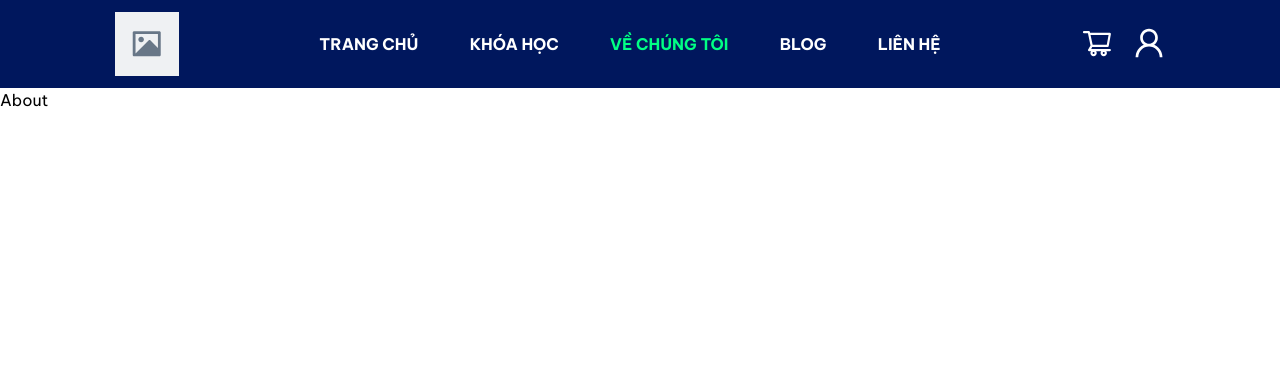
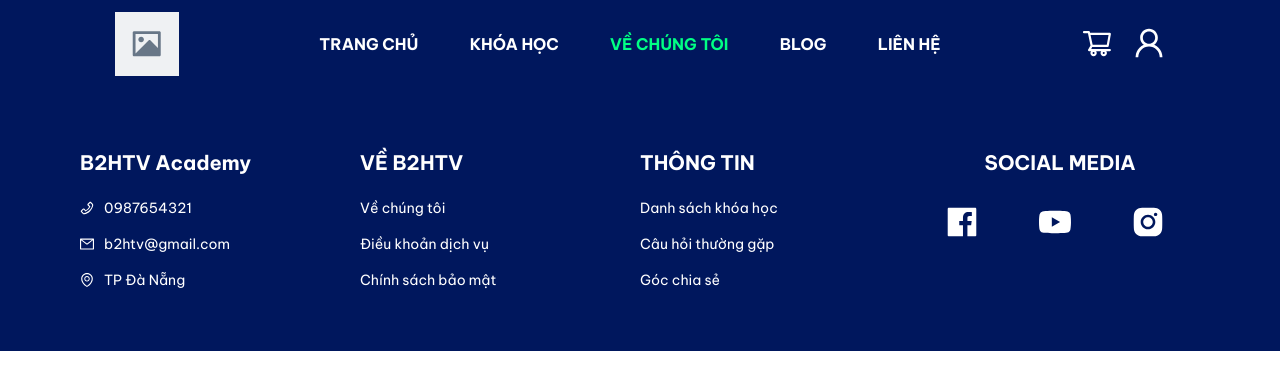
Before and after one commit to truongvu1508/B2HTV_Academy, a React (Vite) app in the folder client/: page /about in a window 1280 px wide. Shown: the top 390 px of the page. Built offline with nearby package versions, Linux system fonts and the light colour scheme; no server answers.

Commit message:
pages About

```diff
--- a/client/src/pages/client/About/index.jsx
+++ b/client/src/pages/client/About/index.jsx
@@ -1,11 +1,15 @@
 import React from "react";
 import Navbar from "../../../components/student/Navbar";
+import Footer from "../../../components/student/Footer";
+import BackToTop from "../../../components/client/BackToTop";
 
 const About = () => {
   return (
     <>
       <Navbar />
-      <h1>About</h1>
+
+      <Footer />
+      <BackToTop />
     </>
   );
 };
```
